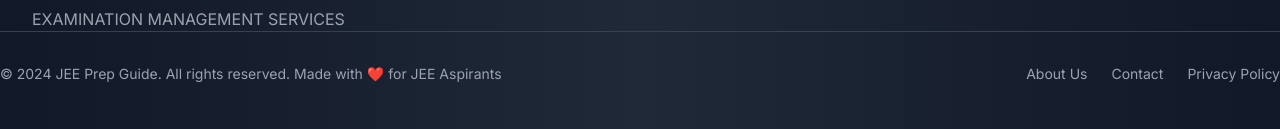
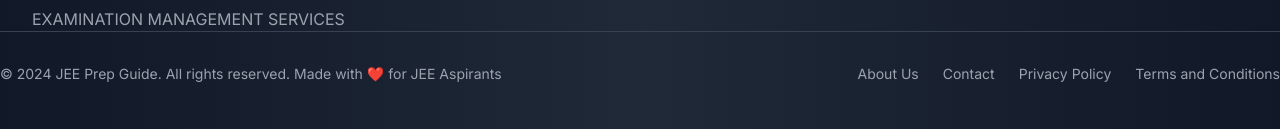
Before and after one commit to syedrazamd/JEE-PREP-GUIDE, a plain HTML site: page index.html in a window 1280 px wide. Shown: the part 7442-7571 px from the top of the page. Drawn offline with nearby package versions, Linux system fonts and the light colour scheme.

Commit message:
terms and condition link added

```diff
--- a/index.html
+++ b/index.html
@@ -1335,6 +1335,7 @@
                     <a href="https://jeeprepguide.netlify.app/about-us" class="hover:text-white transition">About Us</a>
                     <a href="https://jeeprepguide.netlify.app/contact-us" class="hover:text-white transition">Contact</a>
                     <a href="https://jeeprepguide.netlify.app/privacy-policy" class="hover:text-white transition">Privacy Policy</a>
+                    <a href="https://jeeprepguide.netlify.app/terms-and-conditions" class="hover:text-white transition">Terms and Conditions</a>
                 </div>
             </div>
         </div>
```
